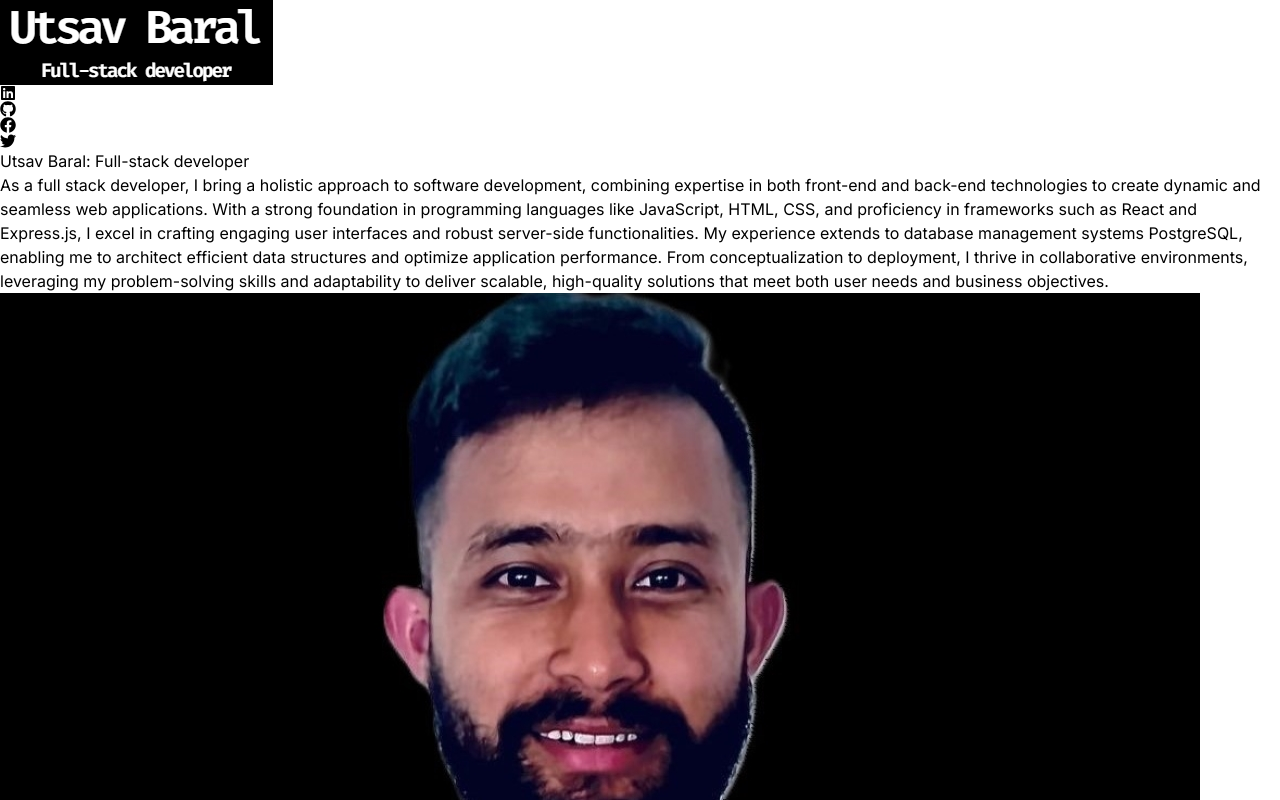
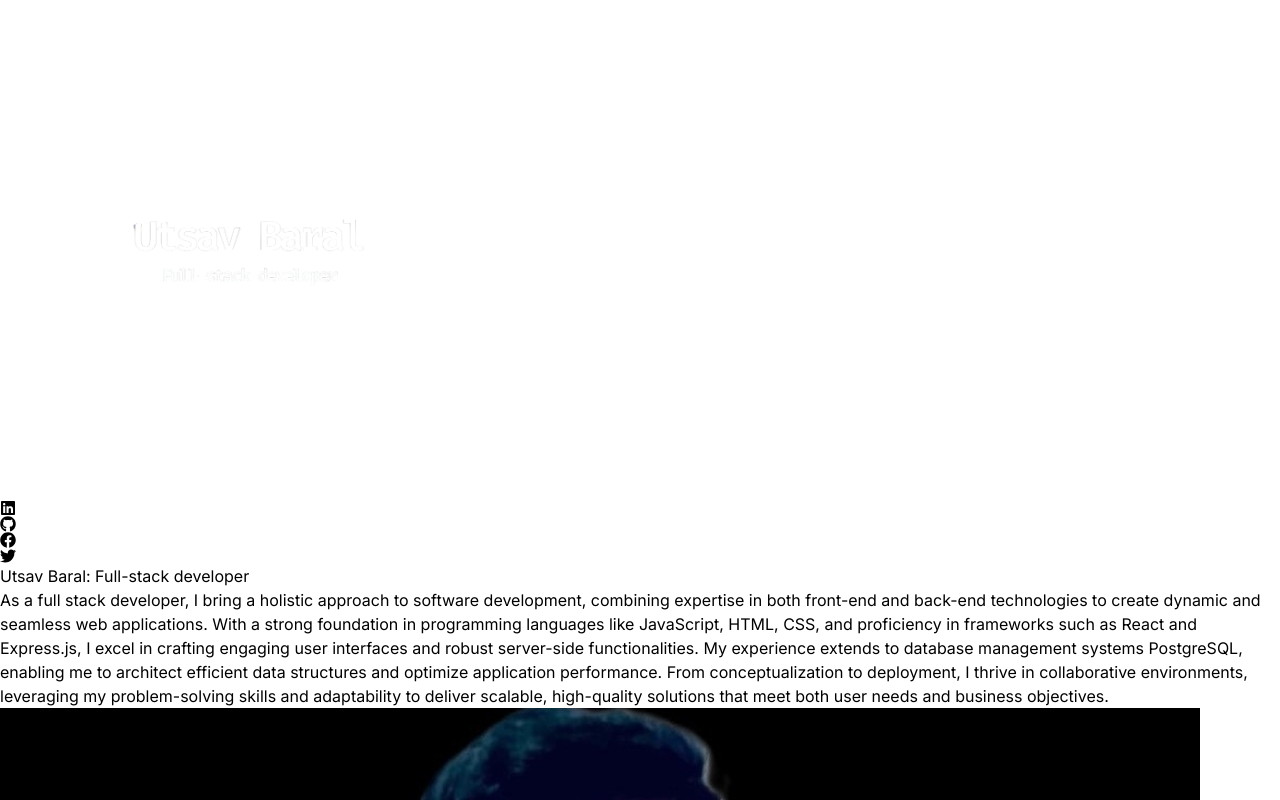
Before and after one commit to utsavcoder77/portfolio-utsav, a React (Vite) app in the folder frontend/: page / in a window 1280 px wide. Shown: the top 800 px of the page. Built offline with nearby package versions, Linux system fonts and the light colour scheme.

Commit message:
updated logo

```diff
--- a/frontend/src/components/Navbar.jsx
+++ b/frontend/src/components/Navbar.jsx
@@ -1,40 +1,31 @@
-import logo from "../assets/images/logo.png";
+import logo from "../assets/images/transparent_logo.png";
 import { FaLinkedin } from "react-icons/fa";
 import { FaGithub } from "react-icons/fa";
 import { FaFacebook } from "react-icons/fa";
 import { FaTwitter } from "react-icons/fa";
 import { motion } from "framer-motion";
 
-
 function Navbar() {
-
   return (
-
-        <nav className='w-full flex items-center justify-between py-6'>
+    <nav className="w-full flex items-center justify-between py-6 h-40">
       <motion.div
         initial={{ x: -80 }}
         animate={{ x: 0 }}
-                transition={
-                    {
+        transition={{
           duration: 1,
-
-                    }
-                }
-
-                className='flex flex-shrink-0 items-center'>
-                <img className="w-32 mix-blend-screen" src={logo} alt="logo" />
+        }}
+        className="flex flex-shrink-0 items-center"
+      >
+        <img className="max-w-64 mix-blend-screen" src={logo} alt="logo" />
       </motion.div>
       <motion.div
         initial={{ x: 80 }}
         animate={{ x: 0 }}
-                transition={
-                    {
+        transition={{
           duration: 1,
-
-                    }
-                }
-
-                className="m-8 flex items-center justify-center gap-4 text-2xl">
+        }}
+        className="m-8 flex items-center justify-center gap-4 text-2xl"
+      >
         <a href="https://www.linkedin.com/in/utsav-baral/" target="blank">
           <FaLinkedin />
         </a>
@@ -48,11 +39,9 @@ function Navbar() {
         <a href="https://x.com/Baral_U47">
           <FaTwitter />
         </a>
-
       </motion.div>
-
     </nav>
-    )
+  );
 }
 
 export default Navbar;
```
Also changed, not shown: frontend/src/assets/images/transparent_logo.png (added). Lines whose indentation alone changed are shown as unchanged.
